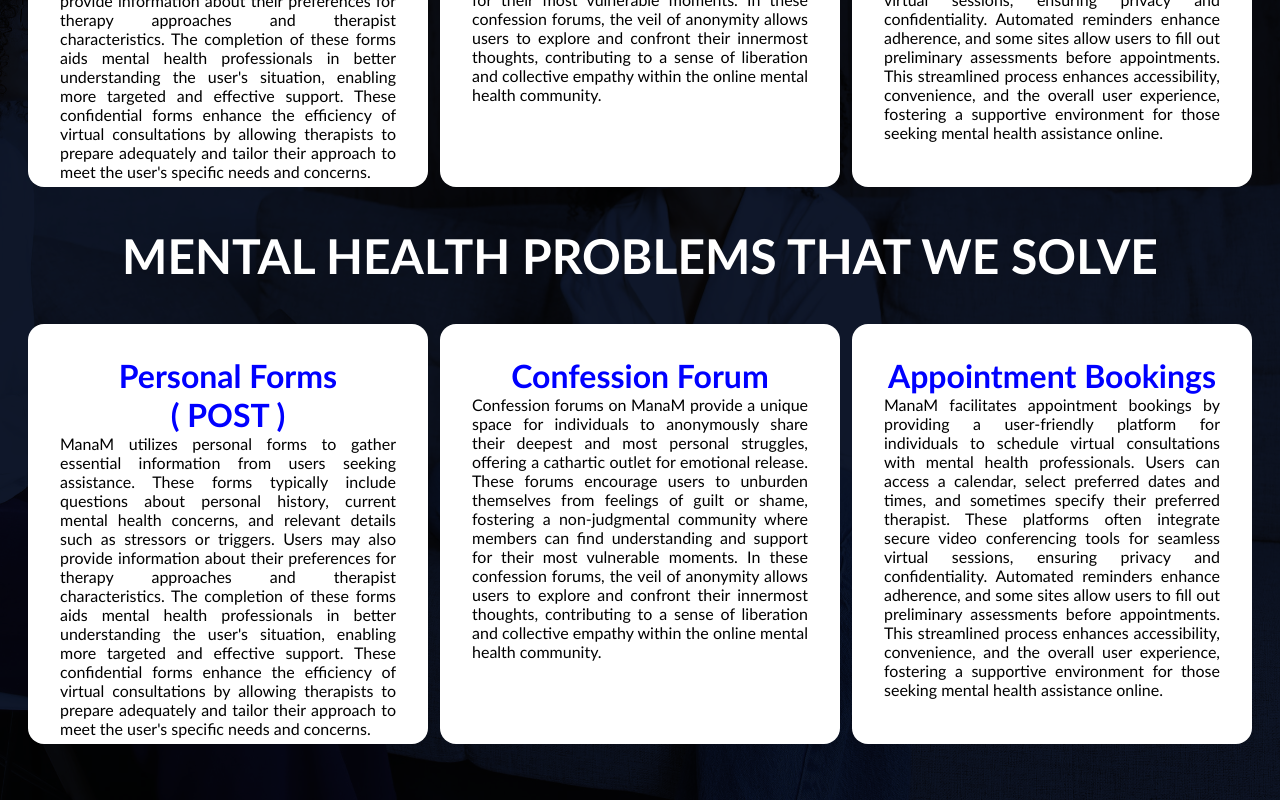
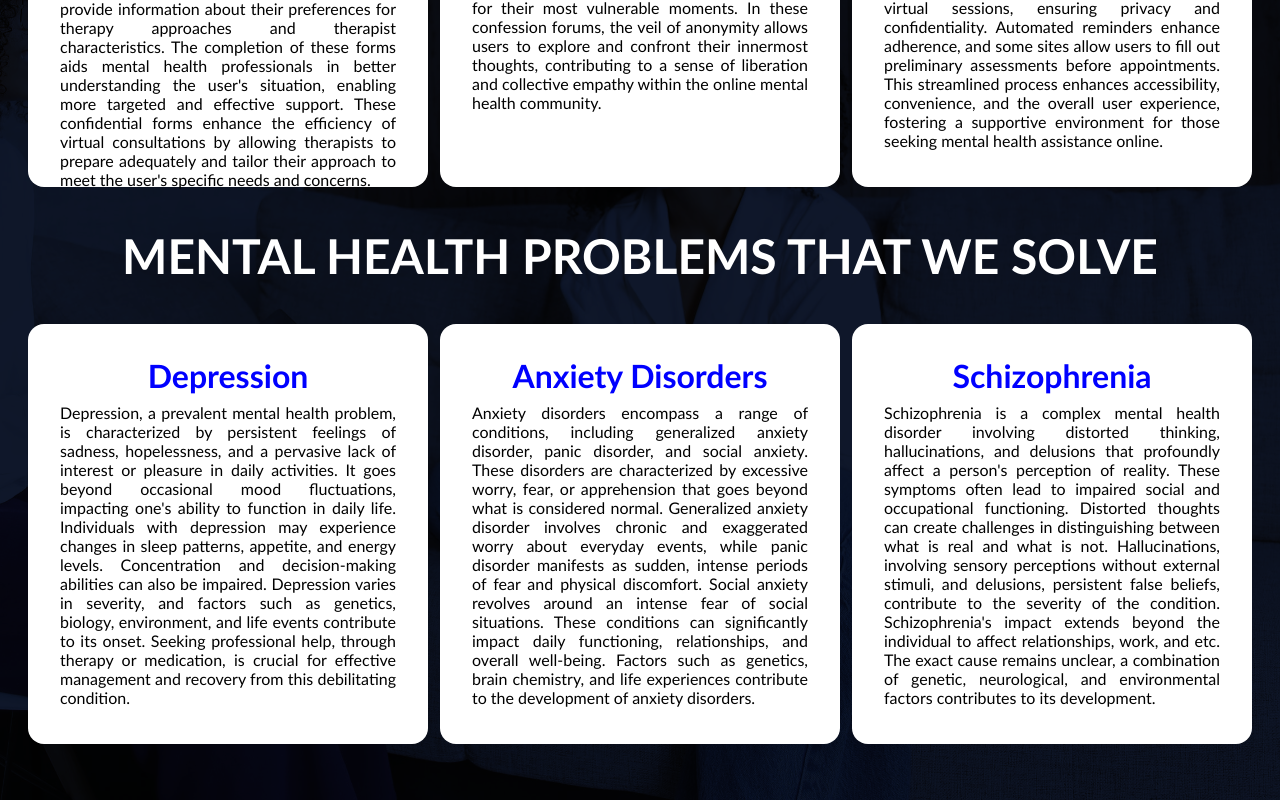
Before and after one commit to SarikaVasu/MentalHealthWebsiteFrontend, a React (Create React App) app: page /services in a window 1280 px wide. Shown: the part 321-1121 px from the top of the page. Built offline with nearby package versions, Linux system fonts and the light colour scheme; a web font is replaced by a local one.

Commit message:
Final Frontend

```diff
--- a/public/index.html
+++ b/public/index.html
@@ -2,12 +2,13 @@
 <html lang="en">
   <head>
     <meta charset="utf-8" />
+    <link rel="icon" href="favicon.ico" />
     <meta name="viewport" content="width=device-width, initial-scale=1" />
     <meta name="theme-color" content="#000000" />
     <meta
       name="description"
       content="Web site created using create-react-app"
-    />
+    /><title>ManaM</title>
   </head>
   <body>
     <noscript>You need to enable JavaScript to run this app.</noscript>
--- a/src/components/lpcomponents/Footer.js
+++ b/src/components/lpcomponents/Footer.js
@@ -20,7 +20,7 @@
                     <Link to="/confession-forum" className='footerLink'>Let's Talk</Link>
                 </li>
                 <li>
-                    <Link to="/about" className='footerLink'>About</Link>
+                    <Link to="/about" className='footerLink'>About Us</Link>
                 </li>
                 <li>
                     <Link to="/contact-us" className='footerLink'>Contact Us</Link>
--- a/src/components/lpcomponents/NavBar.js
+++ b/src/components/lpcomponents/NavBar.js
@@ -1,11 +1,13 @@
 import { Link } from 'react-router-dom';
 import '../../css/lpcomponents/NavBar.css';
+import Logo from '../../img/ManaMLogo.png'
 
 const NavBar = () => {
   return (
-    <nav>
+    <nav style={{height:'4.5rem'}}>
         <article>
-            <span>ManaM</span>
+            <img src={Logo} alt="ManaM Logo" style={{ height: '3rem', verticalAlign: 'middle', marginRight: '0.5rem' }} />
+            <span style={{ fontFamily: 'serif', fontWeight: 'bold', fontSize: '2rem', paddingTop:'0.1rem', display:'inline' }}>ManaM</span>
         </article>
         <article>
             <ul className='navItems'>
--- a/src/components/rootcomponents/Services.js
+++ b/src/components/rootcomponents/Services.js
@@ -43,8 +43,8 @@
           <div className="col-lg-4 col-md-6 mb-4">
             <div className="card">
               <div className="card-body">
-                <h2 className="card-title" style={{textAlign:'center' , color:'blue' }}>Personal Forms <br/> ( POST )</h2>
-                <p className="card-text" style={{fontSize:'1rem', textAlign:'justify'}} >ManaM utilizes personal forms to gather essential information from users seeking assistance. These forms typically include questions about personal history, current mental health concerns, and relevant details such as stressors or triggers. Users may also provide information about their preferences for therapy approaches and therapist characteristics. The completion of these forms aids mental health professionals in better understanding the user's situation, enabling more targeted and effective support. These confidential forms enhance the efficiency of virtual consultations by allowing therapists to prepare adequately and tailor their approach to meet the user's specific needs and concerns.</p>
+                <h2 className="card-title" style={{textAlign:'center' , color:'blue' }}>Depression</h2>
+                <p className="card-text" style={{fontSize:'1rem', textAlign:'justify'}} >Depression, a prevalent mental health problem, is characterized by persistent feelings of sadness, hopelessness, and a pervasive lack of interest or pleasure in daily activities. It goes beyond occasional mood fluctuations, impacting one's ability to function in daily life. Individuals with depression may experience changes in sleep patterns, appetite, and energy levels. Concentration and decision-making abilities can also be impaired. Depression varies in severity, and factors such as genetics, biology, environment, and life events contribute to its onset. Seeking professional help, through therapy or medication, is crucial for effective management and recovery from this debilitating condition.</p>
               </div>
             </div>
           </div>
@@ -52,8 +52,8 @@
           <div className="col-lg-4 col-md-6 mb-4">
             <div className="card">
               <div className="card-body">
-                <h2 className="card-title" style={{textAlign:'center', color:'blue' }}>Confession Forum</h2>
-                <p className="card-text" style={{fontSize:'1rem', textAlign:'justify'}}>Confession forums on ManaM provide a unique space for individuals to anonymously share their deepest and most personal struggles, offering a cathartic outlet for emotional release. These forums encourage users to unburden themselves from feelings of guilt or shame, fostering a non-judgmental community where members can find understanding and support for their most vulnerable moments. In these confession forums, the veil of anonymity allows users to explore and confront their innermost thoughts, contributing to a sense of liberation and collective empathy within the online mental health community.</p>
+                <h2 className="card-title" style={{textAlign:'center', color:'blue' }}>Anxiety Disorders</h2>
+                <p className="card-text" style={{fontSize:'1rem', textAlign:'justify'}}>Anxiety disorders encompass a range of conditions, including generalized anxiety disorder, panic disorder, and social anxiety. These disorders are characterized by excessive worry, fear, or apprehension that goes beyond what is considered normal. Generalized anxiety disorder involves chronic and exaggerated worry about everyday events, while panic disorder manifests as sudden, intense periods of fear and physical discomfort. Social anxiety revolves around an intense fear of social situations. These conditions can significantly impact daily functioning, relationships, and overall well-being. Factors such as genetics, brain chemistry, and life experiences contribute to the development of anxiety disorders.</p>
               </div>
             </div>
           </div>
@@ -61,8 +61,8 @@
           <div className="col-lg-4 col-md-6 mb-4">
             <div className="card">
               <div className="card-body">
-                <h2 className="card-title" style={{textAlign:'center', color:'blue' }}>Appointment Bookings</h2>
-                <p className="card-text"style={{fontSize:'1rem', textAlign:'justify'}}>ManaM facilitates appointment bookings by providing a user-friendly platform for individuals to schedule virtual consultations with mental health professionals. Users can access a calendar, select preferred dates and times, and sometimes specify their preferred therapist. These platforms often integrate secure video conferencing tools for seamless virtual sessions, ensuring privacy and confidentiality. Automated reminders enhance adherence, and some sites allow users to fill out preliminary assessments before appointments. This streamlined process enhances accessibility, convenience, and the overall user experience, fostering a supportive environment for those seeking mental health assistance online.</p>
+                <h2 className="card-title" style={{textAlign:'center', color:'blue' }}>Schizophrenia</h2>
+                <p className="card-text"style={{fontSize:'1rem', textAlign:'justify'}}>Schizophrenia is a complex mental health disorder involving distorted thinking, hallucinations, and delusions that profoundly affect a person's perception of reality. These symptoms often lead to impaired social and occupational functioning. Distorted thoughts can create challenges in distinguishing between what is real and what is not. Hallucinations, involving sensory perceptions without external stimuli, and delusions, persistent false beliefs, contribute to the severity of the condition. Schizophrenia's impact extends beyond the individual to affect relationships, work, and etc. The exact cause remains unclear, a combination of genetic, neurological, and environmental factors contributes to its development.</p>
               </div>
             </div>
         </div>
--- a/src/css/rootcomp/Services.css
+++ b/src/css/rootcomp/Services.css
@@ -18,6 +18,7 @@
 }
 .card-title {
     font-size: 2rem;
+    padding-bottom: 0.5rem;
 }
 .servicesTitle2 {
     font-size: 3rem;
```
Also changed, not shown: src/img/ManaMLogo.png (added), 1 other file (tests, documents, lock files or other folders).
